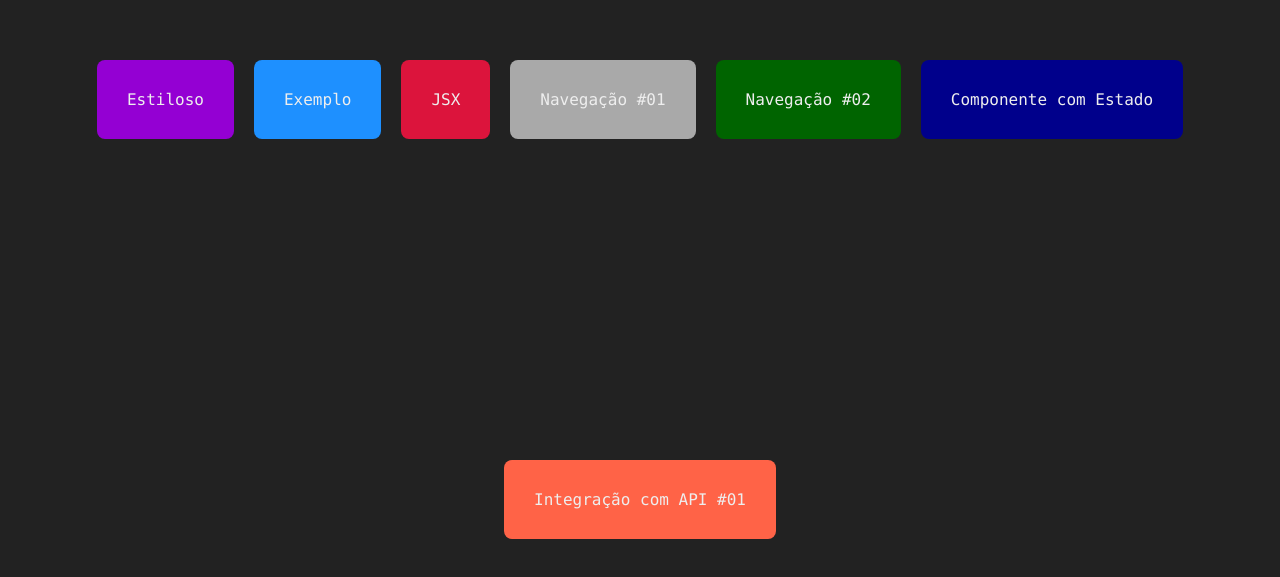
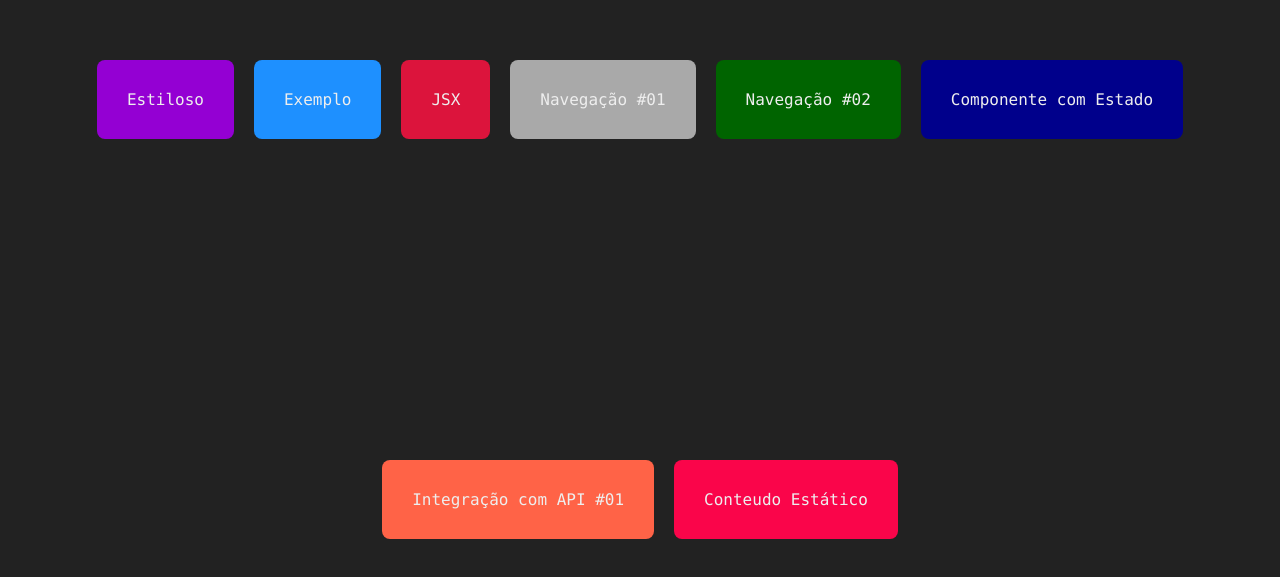
Before and after one commit to eric-moniz/projetos-react-udemy, a Next.js app in the folder aulao-nextjs/fundamentos/: page / in a window 1280 px wide. Shown: the part 101-678 px from the top of the page. Built offline with nearby package versions, Linux system fonts and the light colour scheme.

Commit message:
aula 105 - Pré-Renderização na Prática

```diff
--- a/aulao-nextjs/fundamentos/src/pages/index.jsx
+++ b/aulao-nextjs/fundamentos/src/pages/index.jsx
@@ -38,6 +38,11 @@ export default function inicio(props) {
                 texto='Integração com API #01'
                 cor='tomato'
             />
+            <Navegador
+                destino='/estatico'
+                texto='Conteudo Estático'
+                cor='#fa054a'
+            />
         </div>
     );
 }
```
Also changed, not shown: aulao-nextjs/fundamentos/src/pages/estatico.jsx (added, +21 -0 lines).
